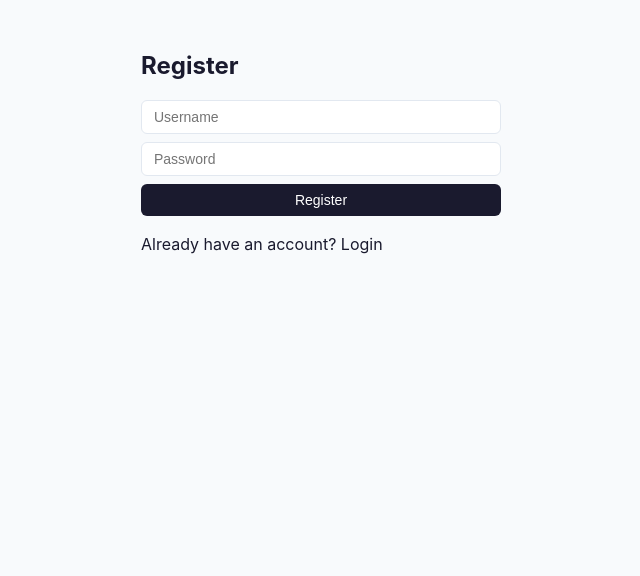
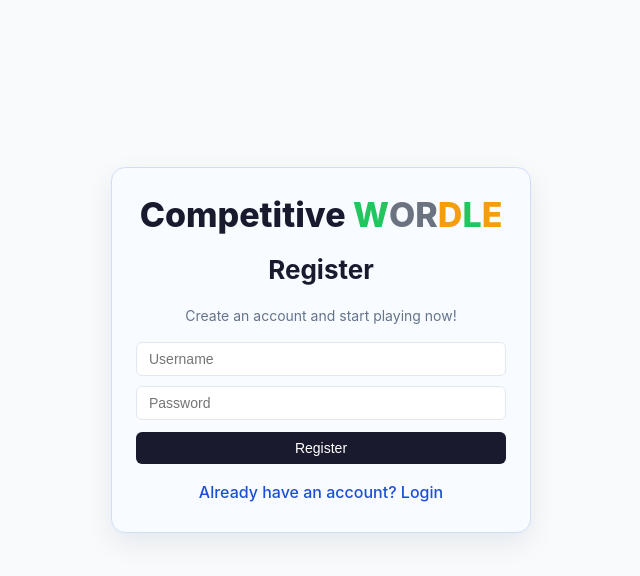
Before and after one commit to LauraKentera/competetive-wordle, a React (Create React App) app in the folder frontend/: page /register in a window 1280 px wide. Shown: the top 576 px of the page, without its empty margins (319-959 px from the left). Built offline with nearby package versions, Linux system fonts and the light colour scheme.

Commit message:
Add styling to Login and Register Pages

```diff
--- a/frontend/src/features/auth/LoginPage.tsx
+++ b/frontend/src/features/auth/LoginPage.tsx
@@ -28,26 +28,26 @@
   };
 
   return (
-    <div style={{ maxWidth: 360, margin: "48px auto", display: "grid", gap: "var(--spacing-md)" }}>
-      <h1 style={{ margin: 0, fontSize: 24 }}>Login</h1>
+    <div className="auth-page">
+      <div className="auth-card auth-card-login">
+        <h1 className="auth-brand-title">
+          Competitive{" "}
+          <span className="wordle-title">
+            <span className="wordle-w">W</span>
+            <span className="wordle-o">O</span>
+            <span className="wordle-r">R</span>
+            <span className="wordle-d">D</span>
+            <span className="wordle-l">L</span>
+            <span className="wordle-e">E</span>
+          </span>
+        </h1>
+        <h2 className="auth-page-title">Login</h2>
+        <p className="auth-subtitle">Welcome back! Log in to continue playing.</p>
 
-      {successMessage && (
-        <div
-          style={{
-            background: "var(--color-surface)",
-            color: "var(--color-text)",
-            border: "1px solid var(--color-border)",
-            borderRadius: "var(--radius)",
-            padding: "var(--spacing-sm) var(--spacing-md)",
-            fontSize: 14,
-          }}
-        >
-          {successMessage}
-        </div>
-      )}
+        {successMessage && <div className="auth-info-banner">{successMessage}</div>}
         {errorMessage && <ErrorBanner message={errorMessage} />}
 
-      <form onSubmit={handleSubmit} style={{ display: "grid", gap: "var(--spacing-sm)" }}>
+        <form onSubmit={handleSubmit} className="auth-form">
           <Input
             type="text"
             placeholder="Username"
@@ -62,12 +62,15 @@
             onChange={(event) => setPassword(event.target.value)}
             required
           />
-        <Button type="submit" disabled={isLoading}>
+          <Button type="submit" disabled={isLoading} className="auth-submit-button">
             {isLoading ? "Logging in..." : "Login"}
           </Button>
         </form>
 
-      <Link to="/register">Need an account? Register</Link>
+        <Link to="/register" className="auth-link">
+          Need an account? Register
+        </Link>
+      </div>
     </div>
   );
 };
--- a/frontend/src/features/auth/RegisterPage.tsx
+++ b/frontend/src/features/auth/RegisterPage.tsx
@@ -28,12 +28,25 @@
   };
 
   return (
-    <div style={{ maxWidth: 360, margin: "48px auto", display: "grid", gap: "var(--spacing-md)" }}>
-      <h1 style={{ margin: 0, fontSize: 24 }}>Register</h1>
+    <div className="auth-page">
+      <div className="auth-card auth-card-register">
+        <h1 className="auth-brand-title">
+          Competitive{" "}
+          <span className="wordle-title">
+            <span className="wordle-w">W</span>
+            <span className="wordle-o">O</span>
+            <span className="wordle-r">R</span>
+            <span className="wordle-d">D</span>
+            <span className="wordle-l">L</span>
+            <span className="wordle-e">E</span>
+          </span>
+        </h1>
+        <h2 className="auth-page-title">Register</h2>
+        <p className="auth-subtitle">Create an account and start playing now!</p>
 
         {errorMessage && <ErrorBanner message={errorMessage} />}
 
-      <form onSubmit={handleSubmit} style={{ display: "grid", gap: "var(--spacing-sm)" }}>
+        <form onSubmit={handleSubmit} className="auth-form">
           <Input
             type="text"
             placeholder="Username"
@@ -48,12 +61,15 @@
             onChange={(event) => setPassword(event.target.value)}
             required
           />
-        <Button type="submit" disabled={isLoading}>
+          <Button type="submit" disabled={isLoading} className="auth-submit-button">
             {isLoading ? "Registering..." : "Register"}
           </Button>
         </form>
 
-      <Link to="/login">Already have an account? Login</Link>
+        <Link to="/login" className="auth-link">
+          Already have an account? Login
+        </Link>
+      </div>
     </div>
   );
 };
--- a/frontend/src/index.css
+++ b/frontend/src/index.css
@@ -31,3 +31,103 @@
   color: inherit;
   text-decoration: none;
 }
+
+.auth-page {
+  min-height: calc(100vh - 100px);
+  display: flex;
+  align-items: center;
+  justify-content: center;
+  padding: var(--spacing-lg);
+}
+
+.auth-card {
+  width: 100%;
+  max-width: 420px;
+  display: grid;
+  gap: var(--spacing-md);
+  background: var(--color-surface);
+  border: 1px solid var(--color-border);
+  border-radius: 14px;
+  box-shadow: 0 10px 28px rgba(15, 23, 42, 0.08);
+  padding: 28px 24px;
+}
+
+.auth-card-login {
+  background: #ffffff;
+}
+
+.auth-card-register {
+  background: #f8fbff;
+  border-color: #cfdff7;
+}
+
+.auth-brand-title {
+  margin: 0;
+  text-align: center;
+  font-size: 34px;
+  line-height: 1.1;
+  font-weight: 800;
+}
+
+.wordle-title span {
+  display: inline-block;
+}
+
+.wordle-w,
+.wordle-l {
+  color: #22c55e;
+}
+
+.wordle-o,
+.wordle-r {
+  color: #6b7280;
+}
+
+.wordle-d,
+.wordle-e {
+  color: #f59e0b;
+}
+
+.auth-page-title {
+  margin: 0;
+  text-align: center;
+  font-size: 26px;
+  font-weight: 700;
+}
+
+.auth-subtitle {
+  margin: 0;
+  text-align: center;
+  color: var(--color-text-muted);
+  font-size: 14px;
+}
+
+.auth-info-banner {
+  background: #f0f9ff;
+  color: #0c4a6e;
+  border: 1px solid #bae6fd;
+  border-radius: var(--radius);
+  padding: var(--spacing-sm) var(--spacing-md);
+  font-size: 14px;
+}
+
+.auth-form {
+  display: grid;
+  gap: 10px;
+}
+
+.auth-submit-button {
+  width: 100%;
+  margin-top: 2px;
+}
+
+.auth-link {
+  display: inline-block;
+  text-align: center;
+  color: #1d4ed8;
+  font-weight: 500;
+}
+
+.auth-link:hover {
+  text-decoration: underline;
+}
```
Lines whose indentation alone changed are shown as unchanged.
